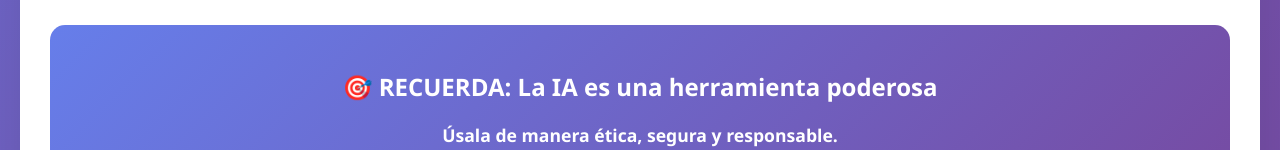
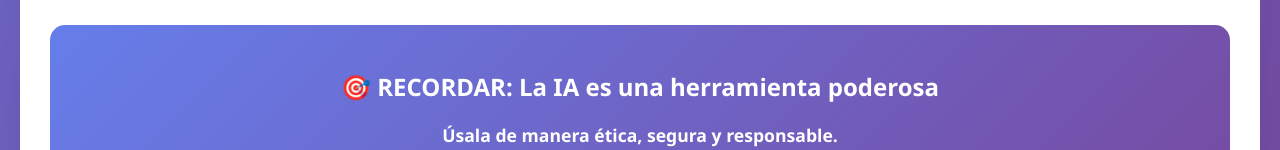
Before and after one commit to Malibu54/Contenido, a plain HTML site: page index.html in a window 1280 px wide. Shown: the part 1738-1888 px from the top of the page. Drawn offline with Linux system fonts and the light colour scheme.

Commit message:
Update index.html

```diff
--- a/index.html
+++ b/index.html
@@ -3,7 +3,7 @@
   <head>
     <meta charset="UTF-8" />
     <meta name="viewport" content="width=device-width, initial-scale=1.0" />
-    <link rel="shortcut icon" href="favicon.ico" type="image/x-icon" />
+    <link rel="shortcut icon" href="/asset/9e67be32-03f4-499d-96ae-2f167bd9b345.webp" type="image/x-icon" />
     <link rel="stylesheet" href="style.css" />
     <title>Conceptos Básicos de IA</title>
   </head>
@@ -183,7 +183,7 @@
           text-align: center;
         "
       >
-        <h2>🎯 RECUERDA: La IA es una herramienta poderosa</h2>
+        <h2>🎯 RECORDAR: La IA es una herramienta poderosa</h2>
         <p style="font-size: 1.1em; margin: 0">
           <strong>Úsala de manera ética, segura y responsable.</strong><br />
           Tu carrera profesional depende de mantener la confianza y el
```
